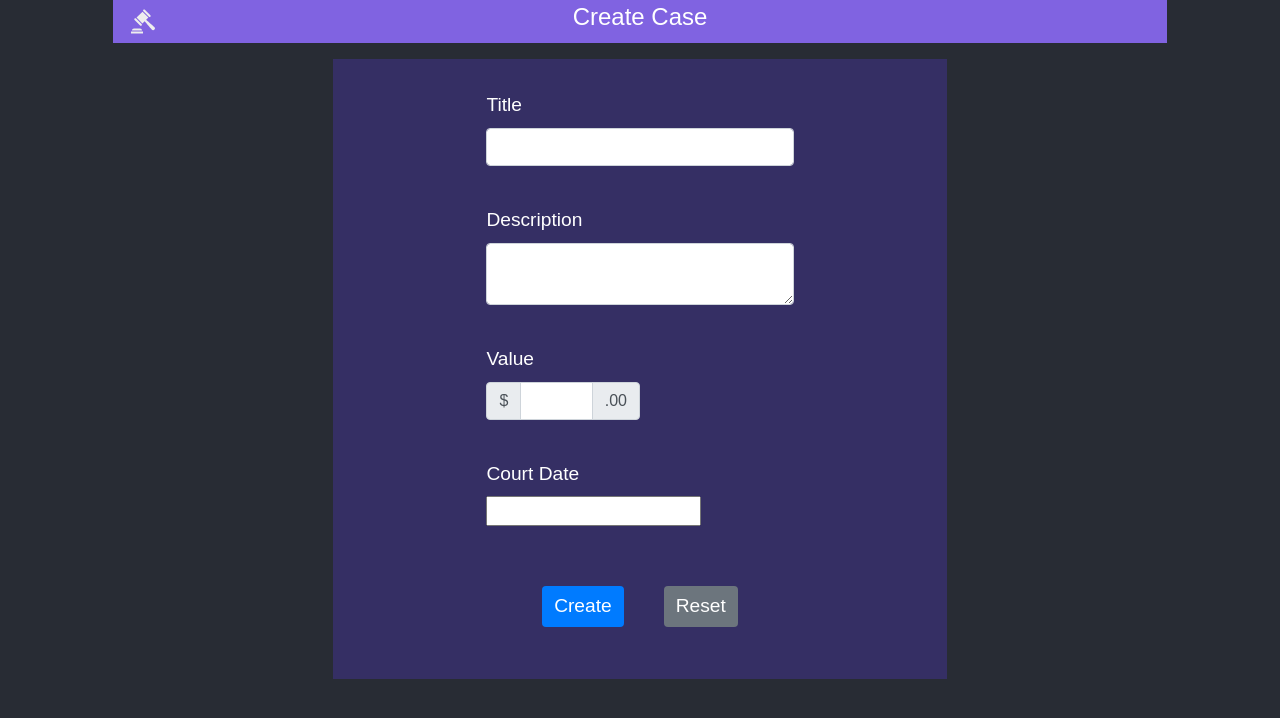
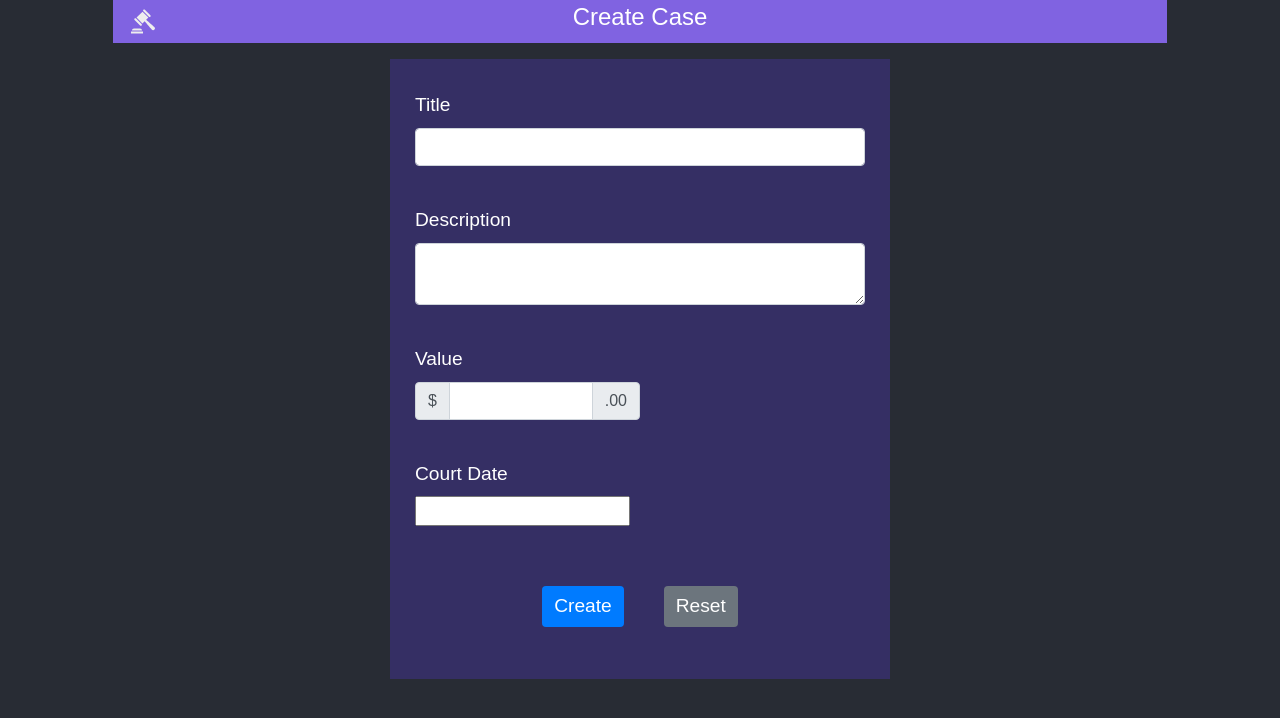
Before and after one commit to paulofernando/crm-client, a React (Create React App) app: page /case/create in a window 1280 px wide. Shown: the top 718 px of the page. Built offline with nearby package versions, Linux system fonts and the light colour scheme.

Commit message:
Set case id as nullable in contact creation

```diff
--- a/src/components/StyledComponents.js
+++ b/src/components/StyledComponents.js
@@ -7,10 +7,6 @@ export const CONTAINER = styled.div`
   width: 500px;
   margin: 0 auto;
   margin-top: 1em;
-
-  @media(min-width: 786px) {
-    width: 60%;
-  }
 
   label {
     color: white;
@@ -40,10 +36,6 @@ export const FORM = styled(Form)`
   text-align: left;
   padding-top: 2em;
   padding-bottom: 2em;
-
-  @media(min-width: 786px) {
-    width: 50%;
-  }
 `;
 
 export const BUTTON = styled(Button)`
--- a/src/pages/case/CaseForm.jsx
+++ b/src/pages/case/CaseForm.jsx
@@ -101,6 +101,7 @@ class CreateCourtCaseForm extends React.Component {
                         })
                       })
                       .catch(err => {
+                        setSubmitting(false);
                         this.setState({
                           alert: "Error on creating court case!",
                           type: "danger"
--- a/src/pages/contact/ContactForm.jsx
+++ b/src/pages/contact/ContactForm.jsx
@@ -23,7 +23,7 @@ const CREATE_CONTACT = gql`
     $lastName: String!
     $caseRole: [Role]!
     $email: String!
-    $courtCaseId: [ID]!
+    $courtCaseId: [ID]
   ) {
     createContact(
       input: {
@@ -111,6 +111,7 @@ class CreateContactForm extends React.Component {
                         })
                       })
                       .catch(err => {
+                        setSubmitting(false);
                         this.setState({
                           alert: "Error on creating contact!",
                           type: "danger"
--- a/src/validation/index.js
+++ b/src/validation/index.js
@@ -26,7 +26,6 @@ export const validContactSchema = yup.object().shape({
         .required(fieldRequired),
     caseId: yup
         .string()
-        .required(invalidCase)
 })
 
 export const validCourtCaseSchema = yup.object().shape({
```
